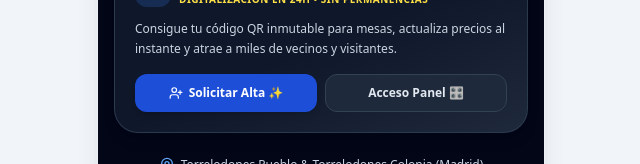
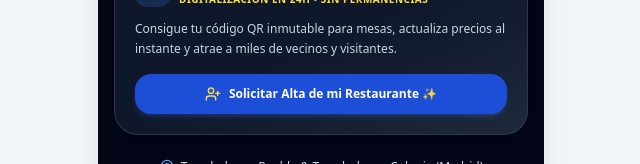
Before and after one commit to angelruuiz/GastroTorre, a Next.js app: page / in a window 1280 px wide. Shown: the part 2960-3124 px from the top of the page, without its empty margins (319-959 px from the left). Built offline with nearby package versions, Linux system fonts and the light colour scheme; no server answers; the database is empty.

Commit message:
refactor(footer): simplify onboarding CTA by removing duplicate admin access button

```diff
--- a/src/components/Footer.tsx
+++ b/src/components/Footer.tsx
@@ -35,21 +35,14 @@ export const Footer: React.FC = () => {
                 Consigue tu código QR inmutable para mesas, actualiza precios al instante y atrae a miles de vecinos y visitantes.
               </p>
 
-              <div className="grid grid-cols-2 gap-2 pt-1">
+              <div className="pt-1">
                 <button
                   onClick={() => setIsJoinOpen(true)}
-                  className="py-2.5 px-3 rounded-xl bg-torre-600 hover:bg-torre-700 text-white text-xs font-black shadow-md transition-all active:scale-95 flex items-center justify-center gap-1.5 text-center"
+                  className="w-full py-3 px-4 rounded-2xl bg-torre-600 hover:bg-torre-500 text-white text-xs font-black shadow-md shadow-blue-500/20 transition-all active:scale-95 flex items-center justify-center gap-2 text-center"
                 >
-                  <UserPlus className="w-3.5 h-3.5" />
-                  <span>Solicitar Alta ✨</span>
+                  <UserPlus className="w-4 h-4 text-oro-300" />
+                  <span>Solicitar Alta de mi Restaurante ✨</span>
                 </button>
-
-                <Link
-                  href="/admin"
-                  className="py-2.5 px-3 rounded-xl bg-slate-800 hover:bg-slate-700 text-slate-200 border border-slate-700 text-xs font-bold transition-all text-center flex items-center justify-center"
-                >
-                  Acceso Panel 🎛️
-                </Link>
               </div>
             </div>
           )}
```
